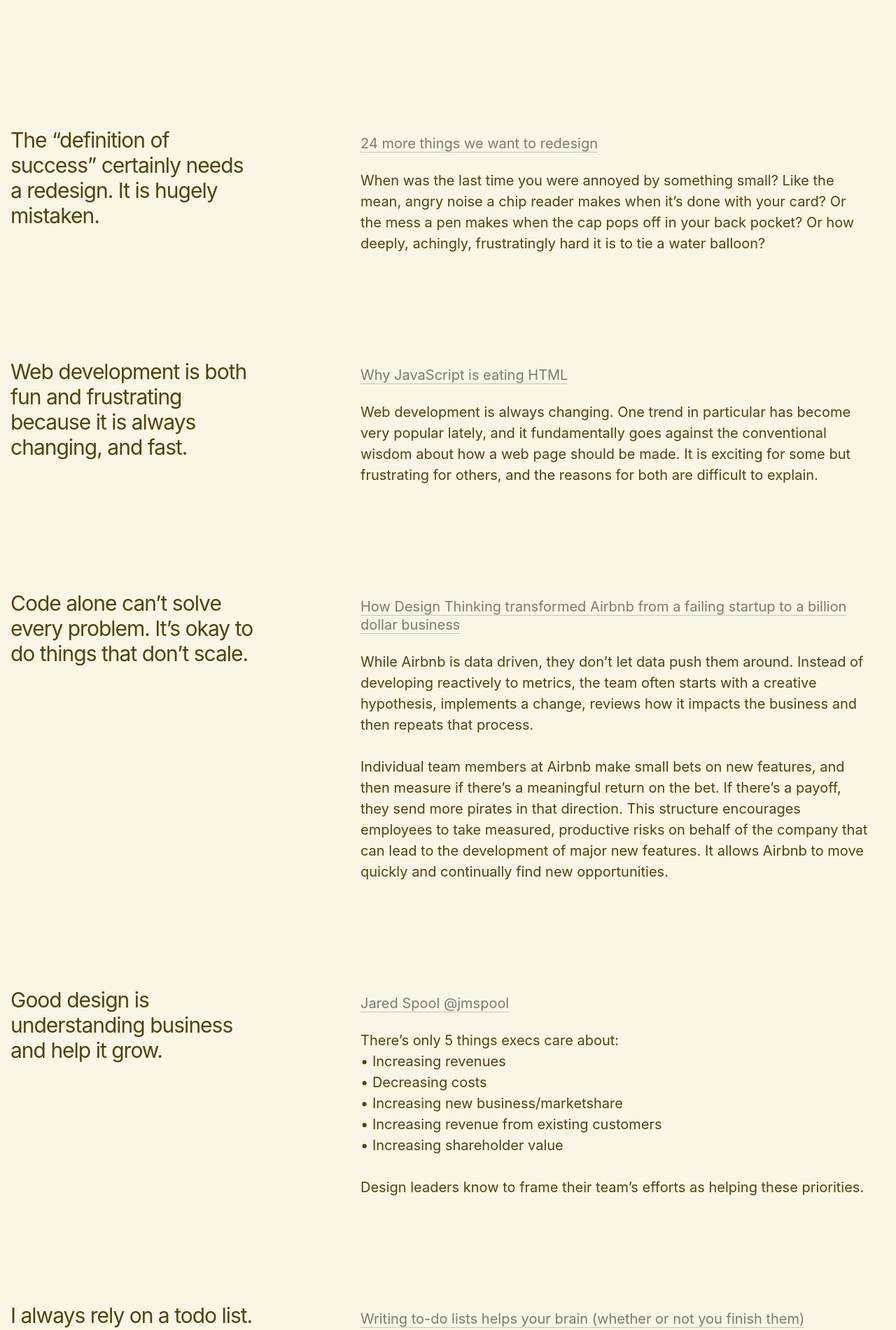
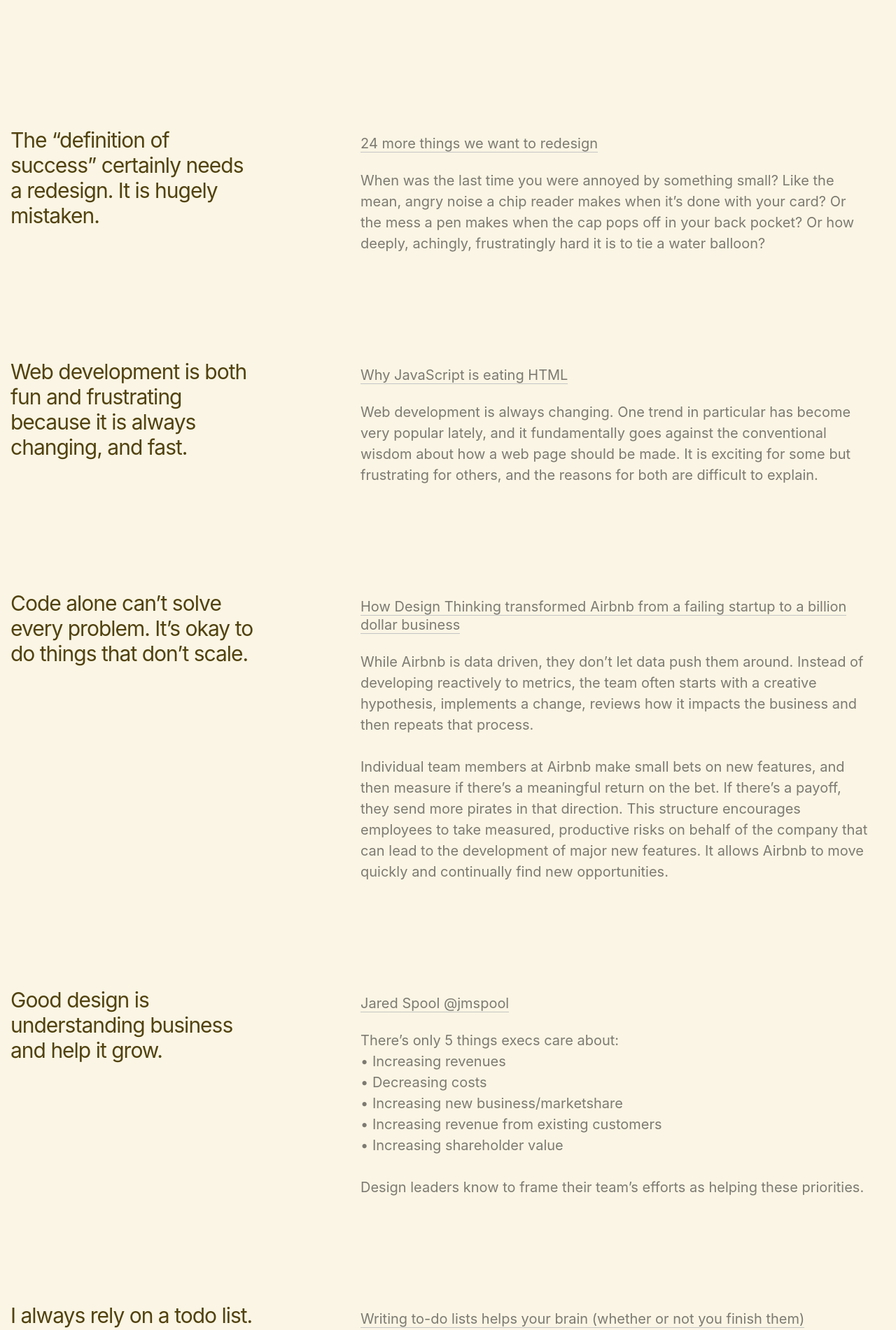
Before and after one commit to harjotgrewal/amrindersandhu, a Jekyll site: the page built from journal.html, in a window 1280 px wide. Shown: the part 493-2394 px from the top of the page at 70% size. Built offline with Jekyll 4.4.1, drawn with Linux system fonts in a browser that asks for light colours.

Commit message:
[UPDATE][CSS] Entry text color

```diff
--- a/_scss/_theme-base.scss
+++ b/_scss/_theme-base.scss
@@ -287,7 +287,8 @@
         color: darken($theme-bg-light-4, 75);
     }
 
-    .c-entry__link {
+    .c-entry__link,
+    .c-entry__link p {
         color: rgba(black, .5);
         //color: darken($theme-bg-bright-4, 30);
         //color: darken($theme-bg-light-4, 65);
--- a/css/styles.css
+++ b/css/styles.css
@@ -1256,7 +1256,8 @@ a {
         margin-right: 85px; } }
   .p-journal .c-entry__heading {
     color: #51420f; }
-  .p-journal .c-entry__link {
+  .p-journal .c-entry__link,
+  .p-journal .c-entry__link p {
     color: rgba(0, 0, 0, 0.5); }
 
 /* -------------------- *\
```
Also changed, not shown: 1 other file.
